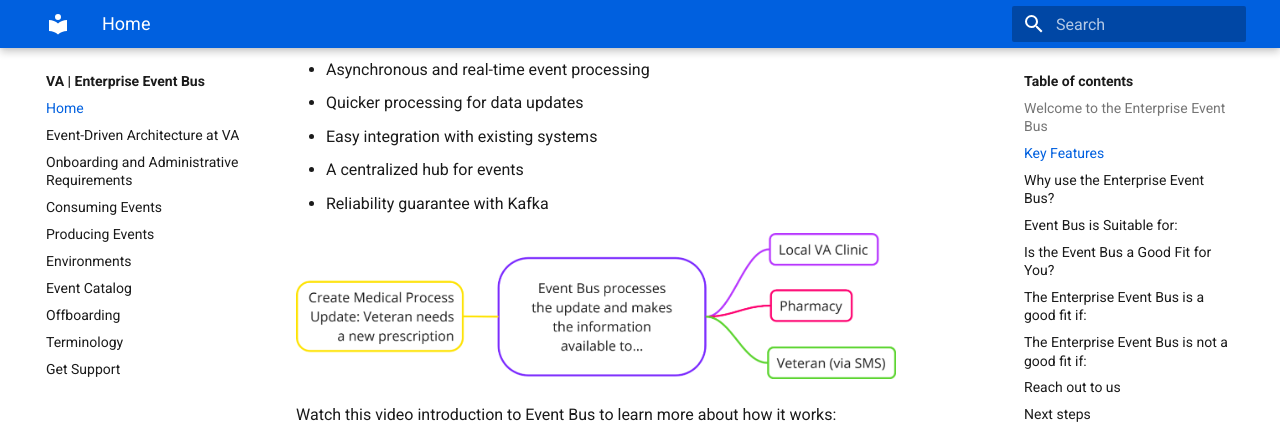
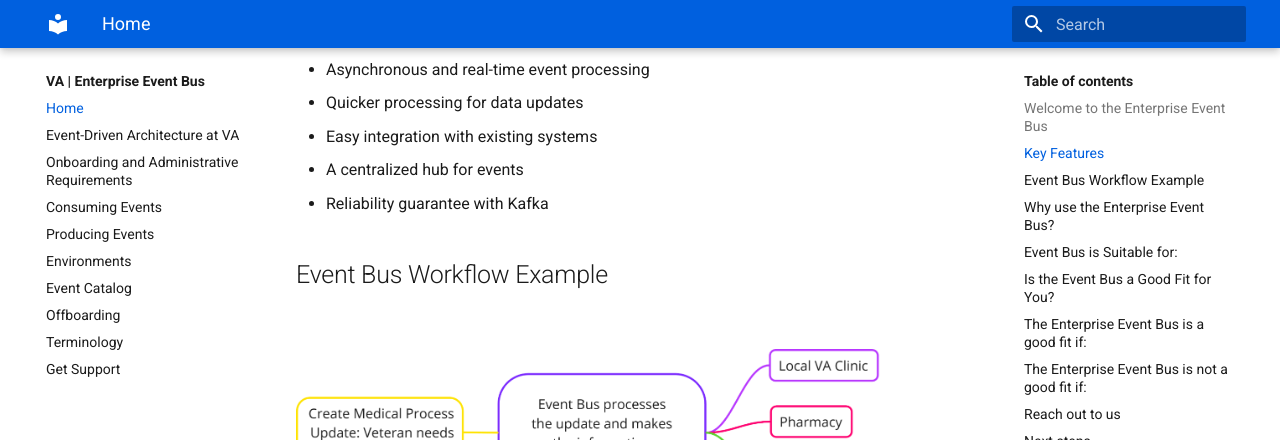
Before and after one commit to department-of-veterans-affairs/ves-event-bus-developer-portal, an MkDocs documentation site: the page built from docs/README.md, in a window 1280 px wide and 900 px high, scrolled down 401 px, cut to the strip 0-440 px from the top of the window. Built offline with MkDocs 1.6.1 and Material for MkDocs 9.7.7, drawn with Linux system fonts in a browser that asks for light colours.

Commit message:
Added heading and spacing to event bus workflow example image

```diff
--- a/docs/README.md
+++ b/docs/README.md
@@ -12,7 +12,13 @@
 - A centralized hub for events
 - Reliability guarantee with Kafka
 
+## Event Bus Workflow Example
+
+<br />
+
 <img src="img/ebDiagram.png" width=600 />
+
+<br />
 
 Watch this video introduction to Event Bus to learn more about how it works:
 
```
